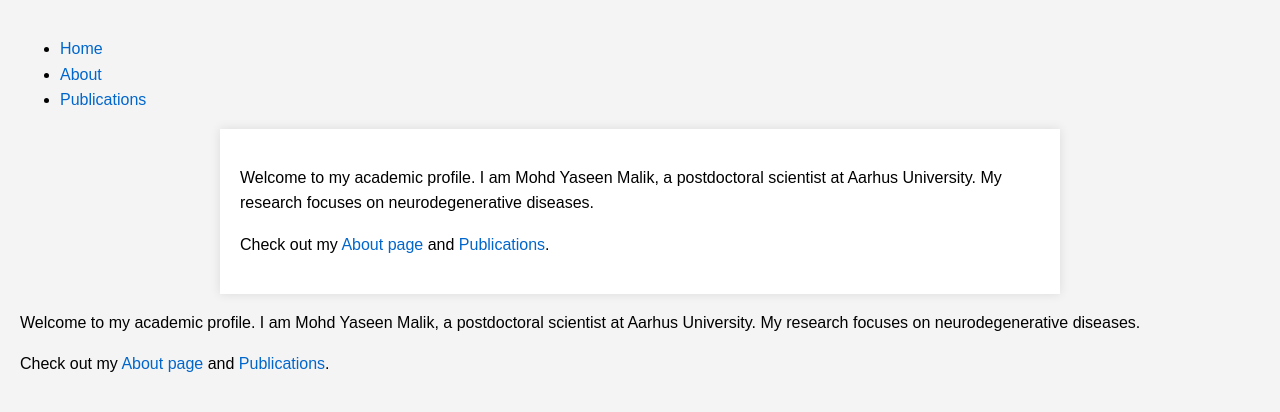
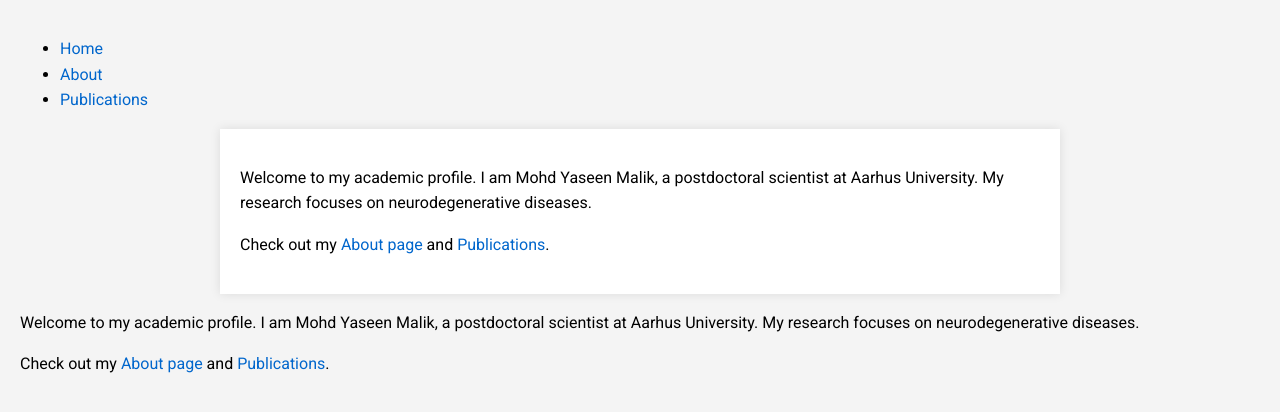
Before and after one commit to MalikYaseenM/Yaseenmalik.github.io, a Jekyll site: the page built from index.md, in a window 1280 px wide. Shown: the top 412 px of the page. Built offline with Jekyll 4.4.1, drawn with Linux system fonts in a browser that asks for light colours; nearby versions of some CDN libraries.

Commit message:
Update style.css

```diff
--- a/assets/css/style.css
+++ b/assets/css/style.css
@@ -1,5 +1,5 @@
 body {
-    font-family: Arial, sans-serif;
+    font-family: Roboto, sans-serif;
     line-height: 1.6;
     margin: 0;
     padding: 20px;
```
